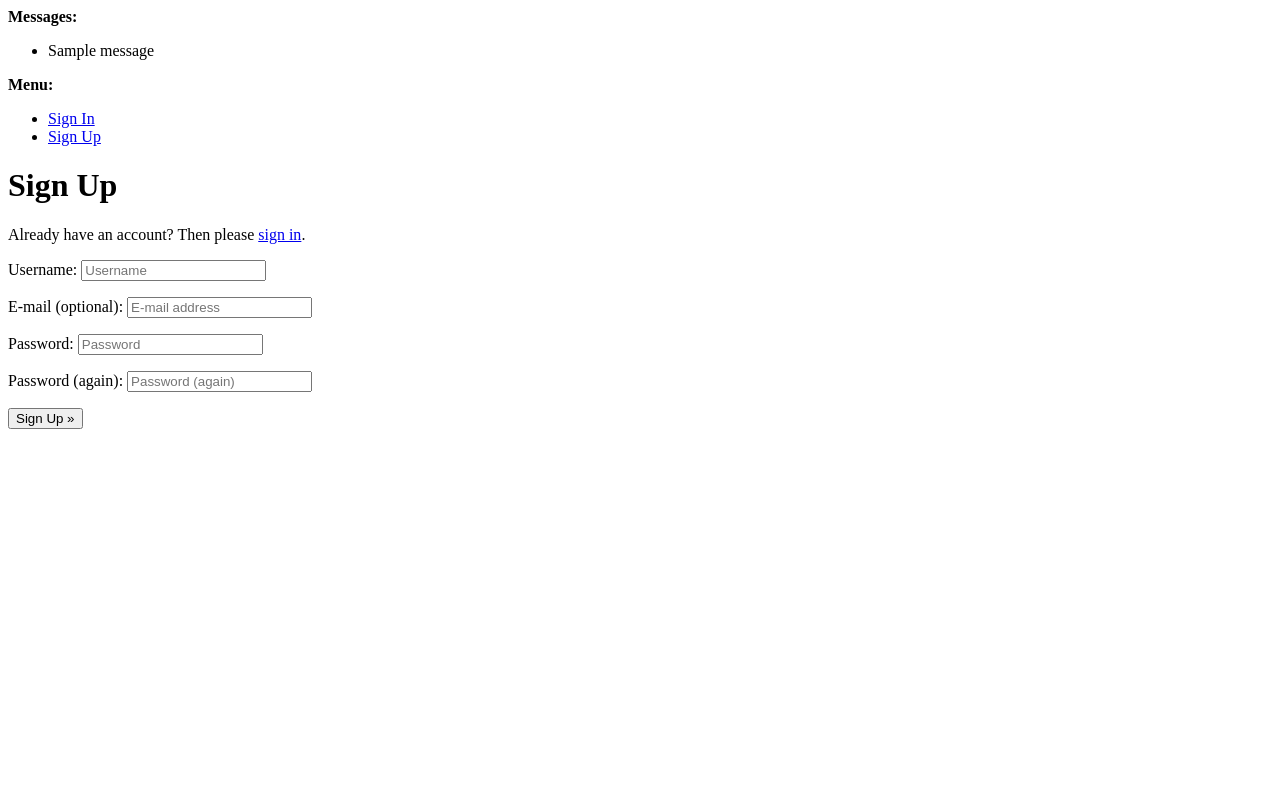
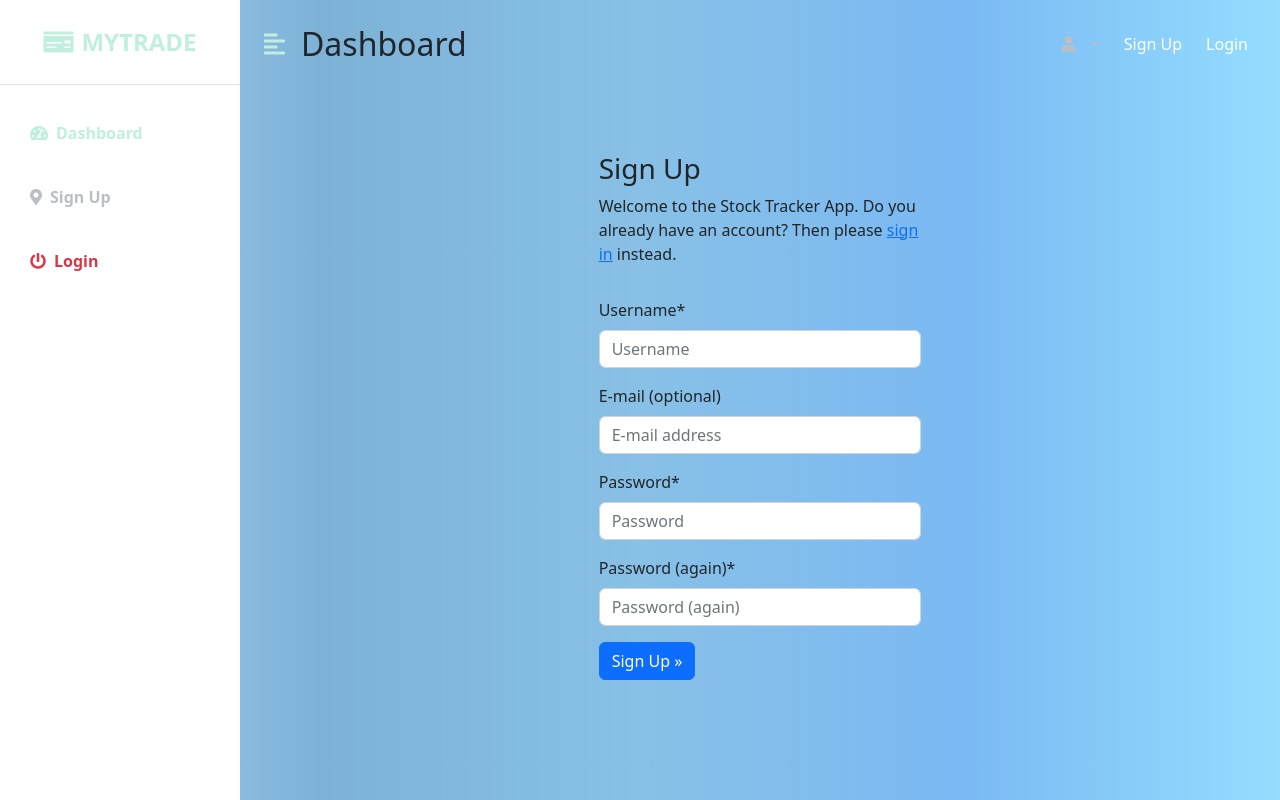
Before and after one commit to tomf247/ShareTracker, a Django app: page /accounts/signup/ in a window 1280 px wide. Run offline with Django 3.2, Linux system fonts and the light colour scheme; tables that the repository leaves empty hold one stand-in row (values such as "Sample post"); one stand-in notice (Sample message) is shown; some libraries are stand-ins or nearby versions.

Commit message:
Add Bootstrap and Crispy Forms

```diff
--- a/project/settings.py
+++ b/project/settings.py
@@ -35,11 +35,14 @@ INSTALLED_APPS = [
     'django.contrib.sessions',
     'django.contrib.messages',
     'django.contrib.sites',
+    'crispy_forms',
+    'crispy_bootstrap5',
     'allauth',
     'allauth.account',
     'allauth.socialaccount',
     'django.contrib.staticfiles',
     'trades',
+    'django.contrib.humanize',
 ]
 
 SITE_ID = 1
@@ -132,6 +135,9 @@ USE_TZ = True
 
 STATIC_URL = '/static/'
 
+STATICFILES_DIRS = [os.path.join(BASE_DIR, 'static'), ]
+STATIC_ROOT = os.path.join(BASE_DIR, 'staticfiles')
+
 # Default primary key field type
 # https://docs.djangoproject.com/en/3.2/ref/settings/#default-auto-field
 
--- a/project/urls.py
+++ b/project/urls.py
@@ -3,11 +3,27 @@ from django.urls import path, include
 from django.views.generic import TemplateView
 from trades import views
 
+# urlpatterns = [
+#     path('admin/', admin.site.urls),
+#     path('accounts/', include('allauth.urls')),
+#     path('', views.ViewTrades.as_view(), name="viewtrades"),
+#     path('createtrade/', views.CreateTrade.as_view(), name="createtrade"),
+#     path('updatetrade/<int:pk>', views.UpdateTrade.as_view(), name="updatetrade"),
+#     path('deletetrade/<int:pk>/', views.DeleteTrade.as_view(), name="deletetrade"),
+#     path('detail/<int:pk>/', views.Detail.as_view(), name="detail"),
+# ]
+
 urlpatterns = [
     path('admin/', admin.site.urls),
     path('accounts/', include('allauth.urls')),
+    # CREATE
+    path('createtrade/', views.CreateTrade.as_view(), name="createtrade"),
+    # READ
     path('', views.ViewTrades.as_view(), name="viewtrades"),
-    path('createtrade/', views.CreateTrade.as_view(), name="createtrade"),
+    # UPDATE
     path('updatetrade/<int:pk>', views.UpdateTrade.as_view(), name="updatetrade"),
+    # DELETE
     path('deletetrade/<int:pk>/', views.DeleteTrade.as_view(), name="deletetrade"),
+    # DETAIL
+    path('tradedetail/<int:pk>/', views.TradeDetail.as_view(), name="tradedetail"),
 ]
--- /dev/null
+++ b/static/css/style.css
@@ -0,0 +1,127 @@
+/* ------------------------------------------
+# START SETUP
+------------------------------------------ */
+
+/* html,
+body {
+    height: 100%;
+    margin: 0;
+    max-width: 100%;
+    overflow: hidden;
+} */
+/* ------------------------------------------
+# FOOTER
+------------------------------------------ */
+/* .wrapperold {
+    min-height: 100%;
+    margin-bottom: -50px;
+}  */
+
+.loss {
+  color: #FF0000;
+}
+
+.gain {
+  color: #096b09;
+}
+
+/* #footer,
+.push {
+  height: 50px;
+} */
+
+:root {
+--main-bg-color: #7dbbee;
+--main-text-color: #c1efde;
+--second-text-color: #bbbec5;
+--second-bg-color: #93defc;
+}
+
+.primary-text {
+color: var(--main-text-color);
+}
+
+.second-text {
+color: var(--second-text-color);
+}
+
+.primary-bg {
+background-color: var(--main-bg-color);
+}
+
+.secondary-bg {
+background-color: var(--second-bg-color);
+}
+
+.rounded-full {
+border-radius: 100%;
+}
+
+#wrapper {
+overflow-x: hidden;
+background-image: linear-gradient(
+  to right,
+  #aed5fa,
+  #7db2d6,
+  #88c0e6,
+  #7ab9f3,
+  #94ddff
+);
+}
+
+#sidebar-wrapper {
+min-height: 100vh;
+margin-left: -15rem;
+-webkit-transition: margin 0.25s ease-out;
+-moz-transition: margin 0.25s ease-out;
+-o-transition: margin 0.25s ease-out;
+transition: margin 0.25s ease-out;
+}
+
+#sidebar-wrapper .sidebar-heading {
+padding: 0.875rem 1.25rem;
+font-size: 1.2rem;
+}
+
+#sidebar-wrapper .list-group {
+width: 15rem;
+}
+
+#page-content-wrapper {
+min-width: 100vw;
+}
+
+#wrapper.toggled #sidebar-wrapper {
+margin-left: 0;
+}
+
+#menu-toggle {
+cursor: pointer;
+}
+
+.list-group-item {
+border: none;
+padding: 20px 30px;
+}
+
+.list-group-item.active {
+background-color: transparent;
+color: var(--main-text-color);
+font-weight: bold;
+border: none;
+}
+
+@media (min-width: 768px) {
+#sidebar-wrapper {
+  margin-left: 0;
+}
+
+#page-content-wrapper {
+  min-width: 0;
+  width: 100%;
+}
+
+#wrapper.toggled #sidebar-wrapper {
+  margin-left: -15rem;
+}
+}
--- /dev/null
+++ b/templates/account/signup.html
@@ -0,0 +1,33 @@
+{% extends "trades/base.html" %}
+
+{% load i18n %}
+
+{% block head_title %}{% trans "Signup" %}{% endblock %}
+
+{% load crispy_forms_tags %}
+
+{% block content %}
+<div class="container mt-5" style="width: 50%">
+    <div class="row">
+        <div class="col-md-8 mt-3 offset-md-2">
+            <h3>{% trans "Sign Up" %}</h3>
+
+            <p>{% blocktrans %}Welcome to the Stock Tracker App. Do you already have an account? Then please <a
+                    class="link" href="{{ login_url }}">sign in</a> instead.{% endblocktrans %}</p>
+        </div>
+    </div>
+    <div class="row">
+        <div class="col-md-8 mt-3 offset-md-2">
+            <form class="signup" id="signup_form" method="post" action="{% url 'account_signup' %}">
+                {% csrf_token %}
+                {{ form|crispy }}
+                {% if redirect_field_value %}
+                <input type="hidden" name="{{ redirect_field_name }}" value="{{ redirect_field_value }}" />
+                {% endif %}
+                <button class="btn btn-primary right" type="submit">{% trans "Sign Up" %} &raquo;</button>
+            </form>
+        </div>
+    </div>
+</div>
+
+{% endblock %}
--- /dev/null
+++ b/templates/trades/base.html
@@ -0,0 +1,125 @@
+{% load static %}
+<!DOCTYPE html>
+<html lang="en">
+<head>
+    <meta charset="UTF-8">
+    <meta name="viewport" content="width=device-width, initial-scale=1.0">
+    <!-- Bootstrap 5 CSS -->
+    <link href="https://cdn.jsdelivr.net/npm/bootstrap@5.2.0/dist/css/bootstrap.min.css" rel="stylesheet" integrity="sha384-gH2yIJqKdNHPEq0n4Mqa/HGKIhSkIHeL5AyhkYV8i59U5AR6csBvApHHNl/vI1Bx" crossorigin="anonymous">
+    <!-- FontAwesome -->
+    <link rel="stylesheet" href="https://cdnjs.cloudflare.com/ajax/libs/font-awesome/5.15.4/css/all.min.css">
+    <!-- Favicon -->
+    <link href={% static "img/favicon-32x32.png" %} rel="shortcut icon">
+    <!-- Logo -->
+    <link href={% static "img/logo.ico" %} rel="logo">
+    <!-- Static CSS -->
+    <link href={% static "css/style.css" %} rel="stylesheet">
+
+    <title>Personal Portfolio Stock Valuation</title>
+</head>
+
+<body>
+    <div class="d-flex" id="wrapper">
+        <!-- Sidebar -->
+        <div class="bg-white" id="sidebar-wrapper">
+            <div class="sidebar-heading text-center py-4 primary-text fs-4 fw-bold text-uppercase border-bottom">
+                <i class="fas fa-money-check me-2"></i>MyTrade</div>
+            <div class="list-group list-group-flush my-3">
+                <a href="#" class="list-group-item list-group-item-action bg-transparent second-text active"><i
+                        class="fas fa-tachometer-alt me-2"></i>Dashboard</a>
+                        {% if user.is_authenticated %}
+                        <a href="{% url 'account_logout' %}" class="list-group-item list-group-item-action bg-transparent text-danger fw-bold"><i
+                            class="fas fa-power-off me-2"></i>Logout</a>
+                        {% else %}
+                        <a href="{% url 'account_signup' %}" class="list-group-item list-group-item-action bg-transparent second-text fw-bold"><i
+                            class="fas fa-map-marker-alt me-2"></i>Sign Up</a>
+                        <a href="{% url 'account_login' %}" class="list-group-item list-group-item-action bg-transparent text-danger fw-bold"><i
+                        class="fas fa-power-off me-2"></i>Login</a>
+                        {% endif %}
+            </div>
+        </div>
+        <!-- /#sidebar-wrapper -->
+
+        <!-- Page Content -->
+        <div id="page-content-wrapper">
+            {% block navbar %}
+            <nav class="navbar navbar-expand-lg navbar-light bg-transparent py-4 px-4">
+                <div class="d-flex align-items-center">
+                    <i class="fas fa-align-left primary-text fs-4 me-3" id="menu-toggle"></i>
+                    <h2 class="fs-2 m-0">Dashboard</h2>
+                </div>
+
+                {% block nav-content %}
+
+                <button class="navbar-toggler" type="button" data-bs-toggle="collapse"
+                    data-bs-target="#navbarSupportedContent" aria-controls="navbarSupportedContent"
+                    aria-expanded="false" aria-label="Toggle navigation">
+                    <span class="navbar-toggler-icon"></span>
+                </button>
+
+                <div class="collapse navbar-collapse" id="navbarSupportedContent">
+                    <ul class="navbar-nav ms-auto mb-2 mb-lg-0">
+                        <li class="nav-item dropdown">
+                            <a class="nav-link dropdown-toggle second-text fw-bold" href="#" id="navbarDropdown"
+                                role="button" data-bs-toggle="dropdown" aria-expanded="false">
+                                <i class="fas fa-user me-2"></i>{{ user.username }}
+                            </a>
+                            {% if user.is_authenticated %}
+                            <ul class="dropdown-menu" aria-labelledby="navbarDropdown">
+                                <li><a class="dropdown-item" href="#">Profile</a></li>
+                                <li><a class="dropdown-item" href="#">Settings</a></li>
+                                <li><a class="dropdown-item" href="{% url 'account_logout' %}">Logout {{ user.username }}</a></li>
+                            </ul>
+                                {% else %}
+                                <li class="nav-item">
+                                <a class="nav-link text-white px-md-3" href="{% url 'account_signup' %}">Sign Up</a>
+                                </li>
+
+                                <li class="nav-item">
+                                <a class="nav-link text-white px-md-2" href="{% url 'account_login' %}">Login</a>
+                                </li>
+                            {% endif %}
+                        </li>
+                    </ul>
+                </div>
+
+                {% endblock nav-content %}
+                    {% if messages %}
+
+                        {% for message in messages %}
+
+                        <span class="messages bg-primary text-light position-fixed top-0 end-0  alert alert-{{ message.tags }}">
+                        {{ message|safe }}
+                        </span>
+
+                        {% endfor %}
+
+                    {% endif %}
+            </nav>
+            {% endblock navbar %}
+            {% block content %}{% endblock content %}
+
+
+        </div>
+
+    <!-- /#page-content-wrapper -->
+    </div>
+
+    <script src="https://cdn.jsdelivr.net/npm/bootstrap@5.2.0/dist/js/bootstrap.bundle.min.js" integrity="sha384-A3rJD856KowSb7dwlZdYEkO39Gagi7vIsF0jrRAoQmDKKtQBHUuLZ9AsSv4jD4Xa" crossorigin="anonymous"></script>
+    <script src="https://code.jquery.com/jquery-3.6.1.min.js" integrity="sha256-o88AwQnZB+VDvE9tvIXrMQaPlFFSUTR+nldQm1LuPXQ=" crossorigin="anonymous"></script>
+    <script>
+        var el = document.getElementById("wrapper");
+        var toggleButton = document.getElementById("menu-toggle");
+
+        toggleButton.onclick = function () {
+            el.classList.toggle("toggled");
+        };
+    </script>
+    <script>
+        setTimeout(function() {
+        $('.messages').fadeOut('fast');
+        }, 3000); // 3 seconds
+    </script>
+</body>
+
+</html>
--- a/trades/models.py
+++ b/trades/models.py
@@ -23,6 +23,7 @@ class Trade(models.Model):
 
     @property
     def latest_share_price(self):
+        ''' API call to Yahoo Finance for latest price. '''
 
         handle = si.get_quote_data(str(self.ticker))
         latest_share_price = handle.get('regularMarketPrice')
@@ -40,6 +41,7 @@ class Trade(models.Model):
         return Decimal(self.latest_share_value) - self.initial_share_value
 
     def save(self, *args, **kwargs):
+        ''' Override default Save method to populate calculated fields. '''
 
         self.initial_share_value = self.initial_share_price * self.quantity
         handle = si.get_quote_data(str(self.ticker))
```
Also changed, not shown: requirements.txt (+24 -6 lines), templates/account/login.html (added, +35 -0 lines), templates/account/logout.html (added, +30 -0 lines), templates/base.html (deleted, +0 -31 lines), templates/trades/trade_confirm_delete.html (+25 -7 lines), templates/trades/trade_detail.html (added, +27 -0 lines), templates/trades/trade_form.html (+12 -3 lines), templates/trades/trade_list.html (+65 -29 lines), trades/views.py (+9 -1 lines), db.sqlite3 (added), static/img/favicon-32x32.png (added), 1 other file.
